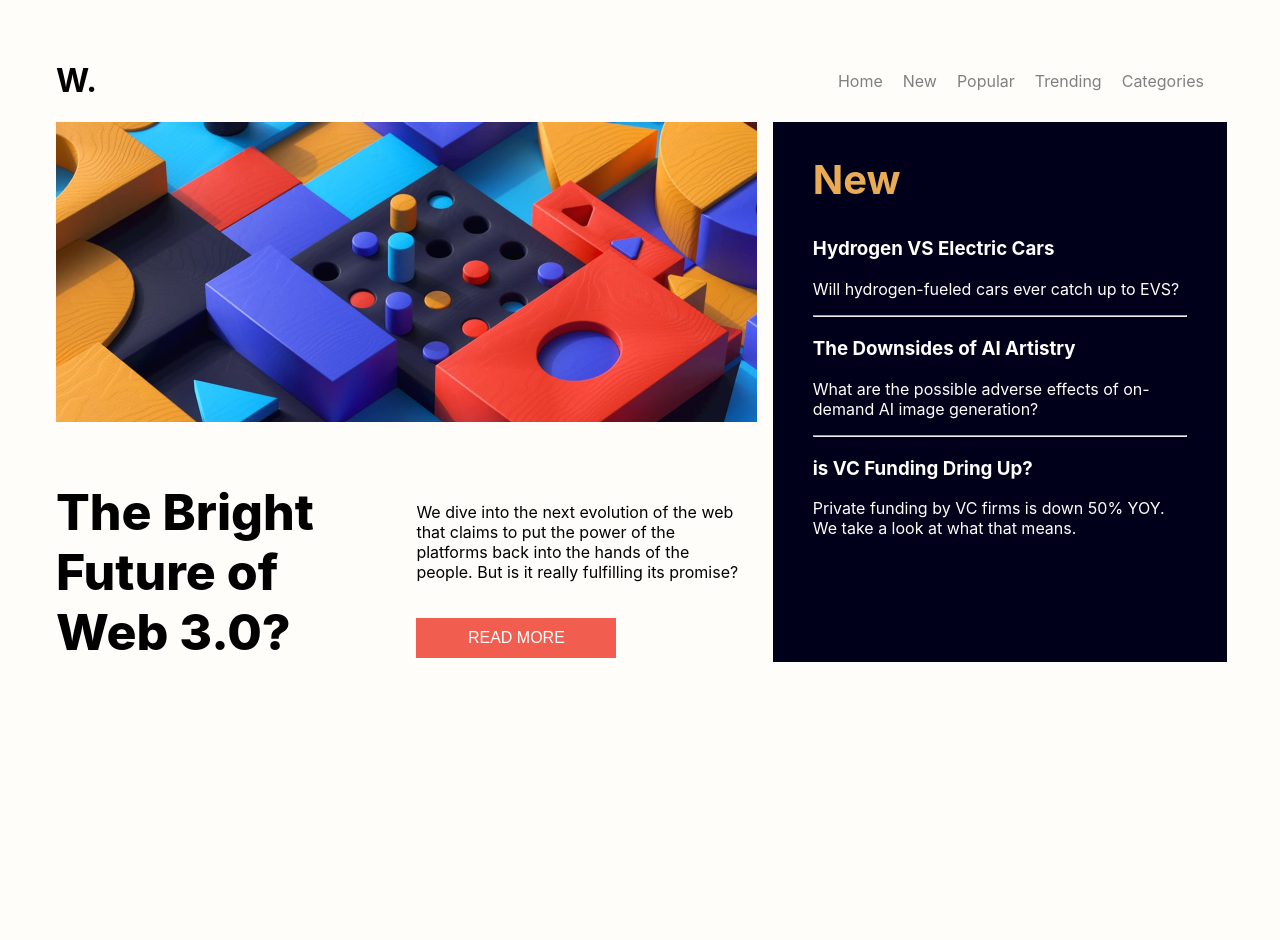
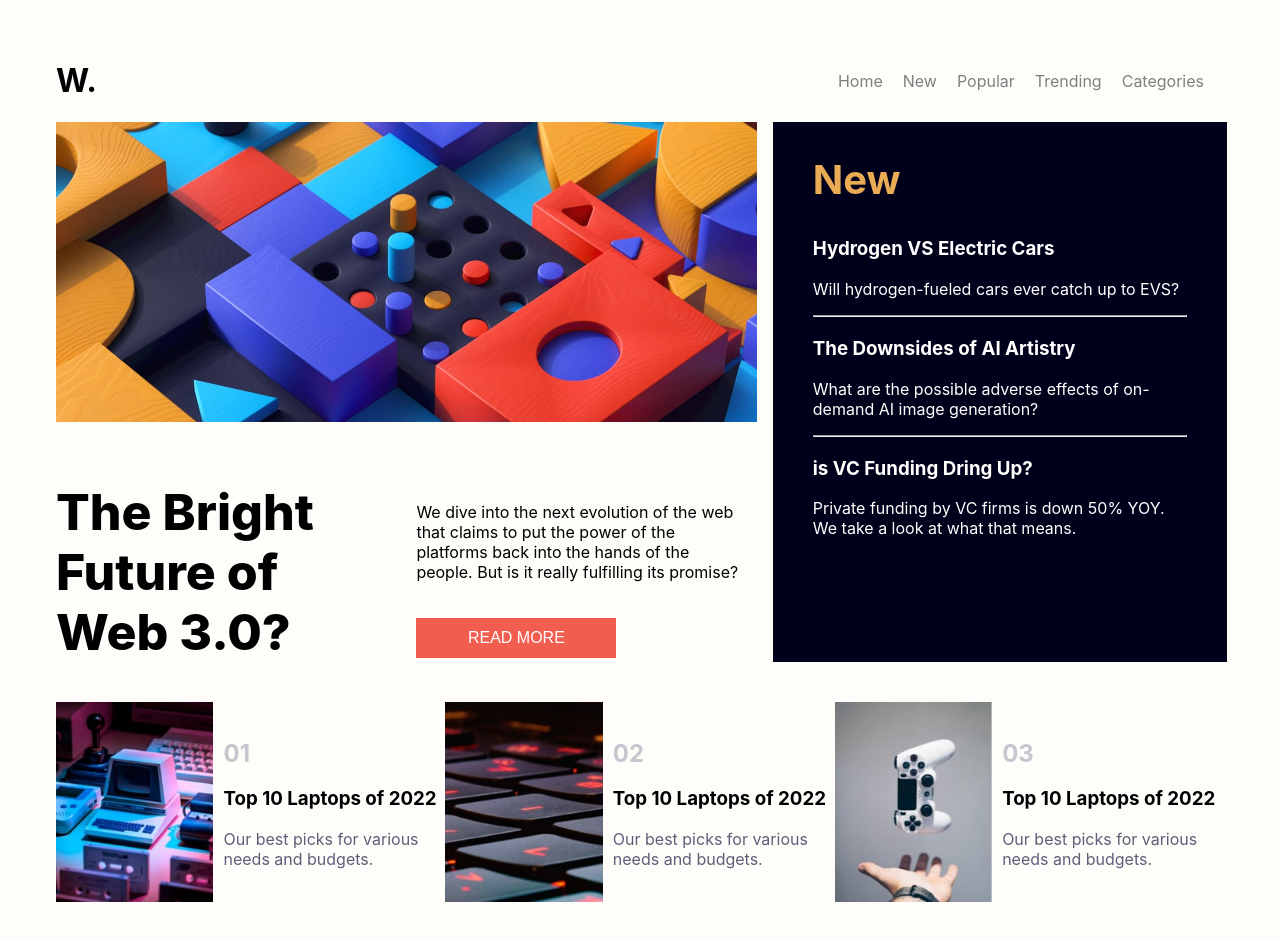
Before and after one commit to eduard50/news-homepageweb, a React (Vite) app: page / in a window 1280 px wide. Before the commit the page ends 800 px from the top, so only its background shows below. Built offline with nearby package versions, Linux system fonts and the light colour scheme.

Commit message:
Trending section

```diff
--- a/src/App.css
+++ b/src/App.css
@@ -102,3 +102,29 @@ ul>li{
   margin-top: 20px;
   color: white;
 }
+
+/*Trending*/
+
+.trending-container{
+  margin-top: 40px;
+  display: grid;
+  grid-template-columns: repeat(3, 1fr);
+}
+
+.trending-container__content{
+  display: flex;
+  align-items: center;
+  gap: 10px;
+}
+
+.trending-container__content > img{
+  height: 200px;
+}
+
+.trending-container__content__text > h2{
+  color: hsl(233, 8%, 79%);
+}
+
+.trending-container__content__text > p{
+  color: hsl(236, 13%, 42%);
+}
--- a/src/App.jsx
+++ b/src/App.jsx
@@ -1,6 +1,7 @@
 import { useState } from 'react'
 import NavBar from './components/NavBar'
 import MainContent from './components/MainContent'
+import Trending from './components/Trending'
 import './App.css'
 
 function App() {
@@ -8,6 +9,7 @@ function App() {
     <div>
       <NavBar/>
       <MainContent/>
+      <Trending/>
     </div>
   )
 }
--- /dev/null
+++ b/src/components/Trending.jsx
@@ -0,0 +1,34 @@
+import React from "react";
+
+export default function Trending(){
+    return(
+        <div className="wrapper">
+            <div className="trending-container">
+                <div className="item trending-container__content">
+                    <img src="./src/assets/images/image-retro-pcs.jpg" alt="trending-01" />
+                    <div className="trending-container__content__text">
+                        <h2>01</h2>
+                        <h3>Top 10 Laptops of 2022</h3>
+                        <p>Our best picks for various needs and budgets.</p>
+                    </div>
+                </div>
+                <div className="item trending-container__content">
+                    <img src="./src/assets/images/image-top-laptops.jpg" alt="trending-02" />
+                    <div className="trending-container__content__text">
+                        <h2>02</h2>
+                        <h3>Top 10 Laptops of 2022</h3>
+                        <p>Our best picks for various needs and budgets.</p>
+                    </div>
+                </div>
+                <div className="item trending-container__content">
+                    <img src="./src/assets/images/image-gaming-growth.jpg" alt="trending-03" />
+                    <div className="trending-container__content__text">
+                        <h2>03</h2>
+                        <h3>Top 10 Laptops of 2022</h3>
+                        <p>Our best picks for various needs and budgets.</p>
+                    </div>
+                </div>
+            </div>
+        </div>
+    )
+}
```
